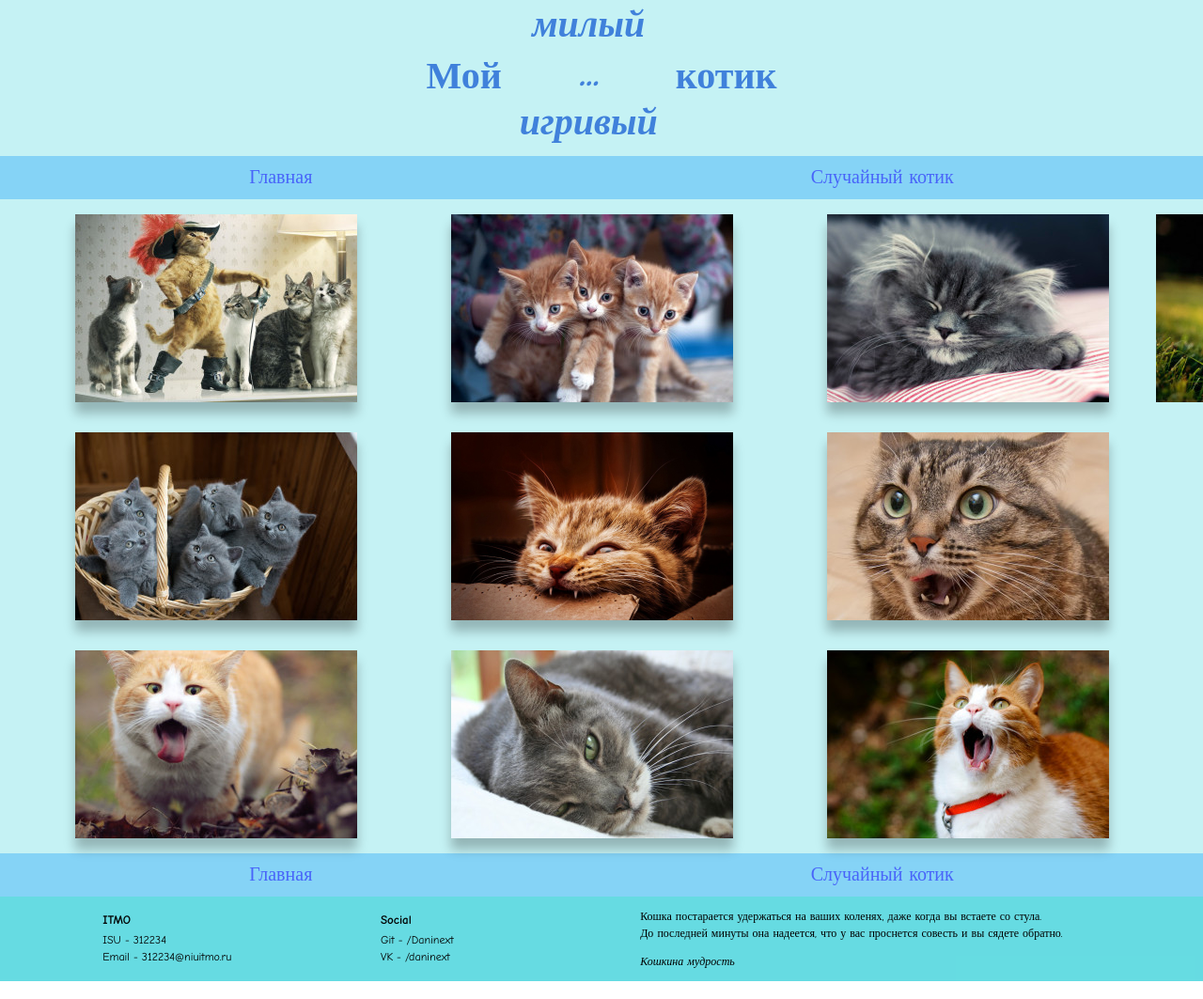
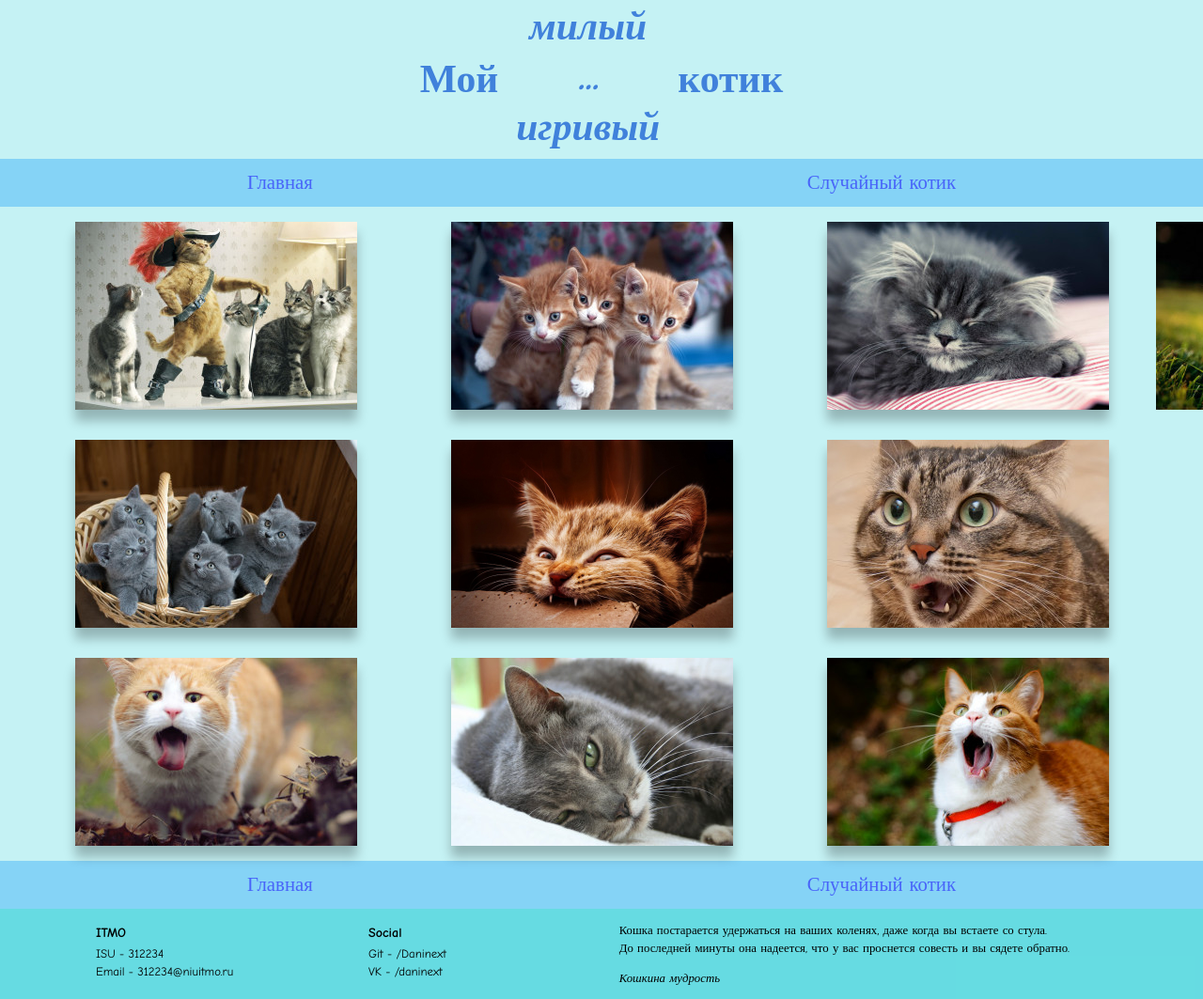
Before and after one commit to Daninext/Web-Prog-Front, a plain HTML site: page index.html in a window 1280 px wide. Shown: the top 1063 px of the page at 94% size. Drawn offline with Linux system fonts and the light colour scheme.

Commit message:
fix: font size

```diff
--- a/index.html
+++ b/index.html
@@ -13,14 +13,14 @@
         <div class="logo">
             <h2 class="hd">
                 <a href="index.html">
-                    <div class="text-logo text-logo-is-hor">
-                        <span>Мой</span>
+                    <div class="text-logo-is-hor">
+                        <span class="text-logo">Мой</span>
                         <div class="text-logo text-logo-is-vert">
                             <span style="font-style: italic">милый</span>
                             <span style="font-style: italic">...</span>
                             <span style="font-style: italic">игривый</span>
                         </div>
-                        <span>котик</span>
+                        <span class="text-logo">котик</span>
                     </div>
                 </a>
             </h2>
--- a/styles/styles.css
+++ b/styles/styles.css
@@ -94,7 +94,7 @@ h2, h3 {
 }
 
 .nav-items > a {
-    padding: 8px;
+    padding: 10px;
 }
 
 /* Content module */
--- a/styles/text.css
+++ b/styles/text.css
@@ -1,10 +1,9 @@
 h2 {
-    font-size: 24px;
+    font-size: 100%;
     font-weight: bold;
 }
 
 a {
-    font-size: 20px;
     font-family: "Comic Sans MS", serif;
 }
 
@@ -27,7 +26,7 @@ a:hover {
     text-decoration: none;
     word-spacing: 1em;
     font-family: "Comic Sans MS", serif;
-    font-size: 40px;
+    font-size: 260%;
 }
 
 .logo h2 > a {
@@ -36,20 +35,21 @@ a:hover {
 
 .hd {
     margin: 0;
-    padding: 0;
+    padding: 2px;
 }
 
 .nav-items > a {
+    font-size: 130%;
     text-decoration: none;
     color: #4864F9;
 }
 
 .footer-info {
     font-family: "Comic Sans MS", serif;
-    font-size: 12px;
+    font-size: 80%;
 }
 
 .footer-info-item > h5 {
-    font-size: 13px;
+    font-size: 110%;
     font-weight: bold;
 }
```
